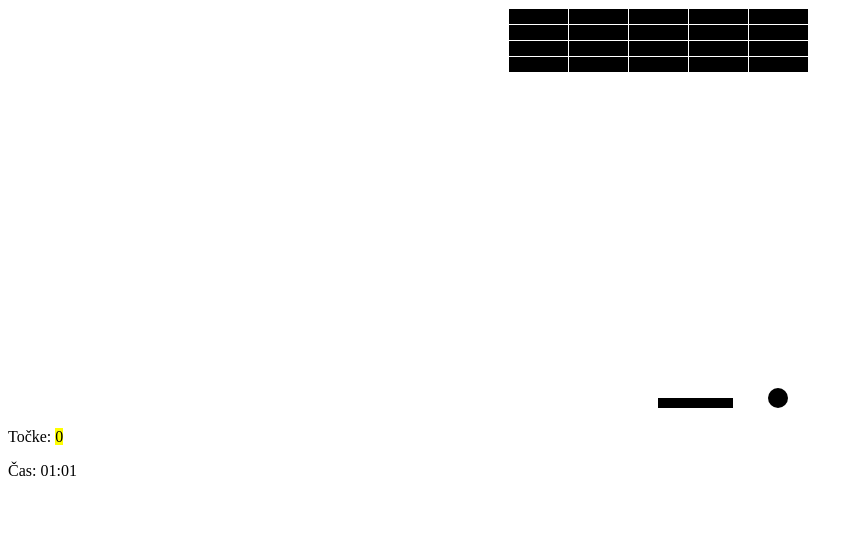
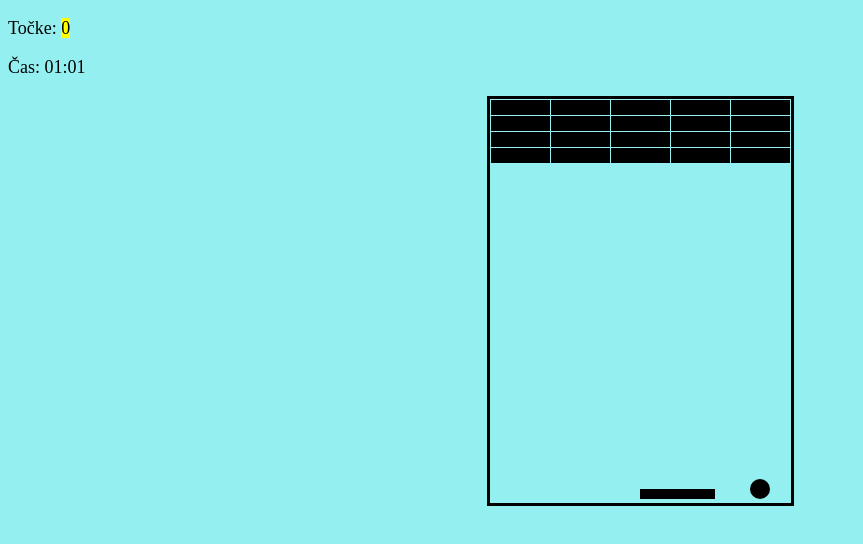
Before and after one commit to TineBre/Brics, a plain HTML site: page index.html in a window 1280 px wide. Shown: the whole page, without its empty margins (0-863 px from the left). Drawn offline with nearby package versions, Linux system fonts and the light colour scheme.

Commit message:
Add files via upload

```diff
--- a/index.html
+++ b/index.html
@@ -2,14 +2,17 @@
 <html lang="sl">
 
 <head>
+    <link rel="stylesheet" href="style.css">
     <title>The bricks</title>
     <script src="https://code.jquery.com/jquery-3.6.0.min.js"></script>
 </head>
 
 <body onload="init()">
-    <canvas id="canvas" width="300" height="400" style="margin-left: 500px;"></canvas>
     <p>Točke: <mark id="tocke">0</mark></p> <!-- Display points -->
     <p>Čas: <span id="cas">00:00</span></p> <!-- Display timer -->
+    <div class="brics">
+        <canvas id="canvas" width="300" height="400"></canvas>
+    </div>
     <script>
         var x = 150;
         var y = 150;
--- /dev/null
+++ b/style.css
@@ -0,0 +1,13 @@
+.brics{
+    margin: auto;
+    border-style: solid;
+    width: 301px;
+}
+
+p{
+    font-size: large;
+}
+
+body{
+    background-color: rgb(148, 240, 240);
+}
```
